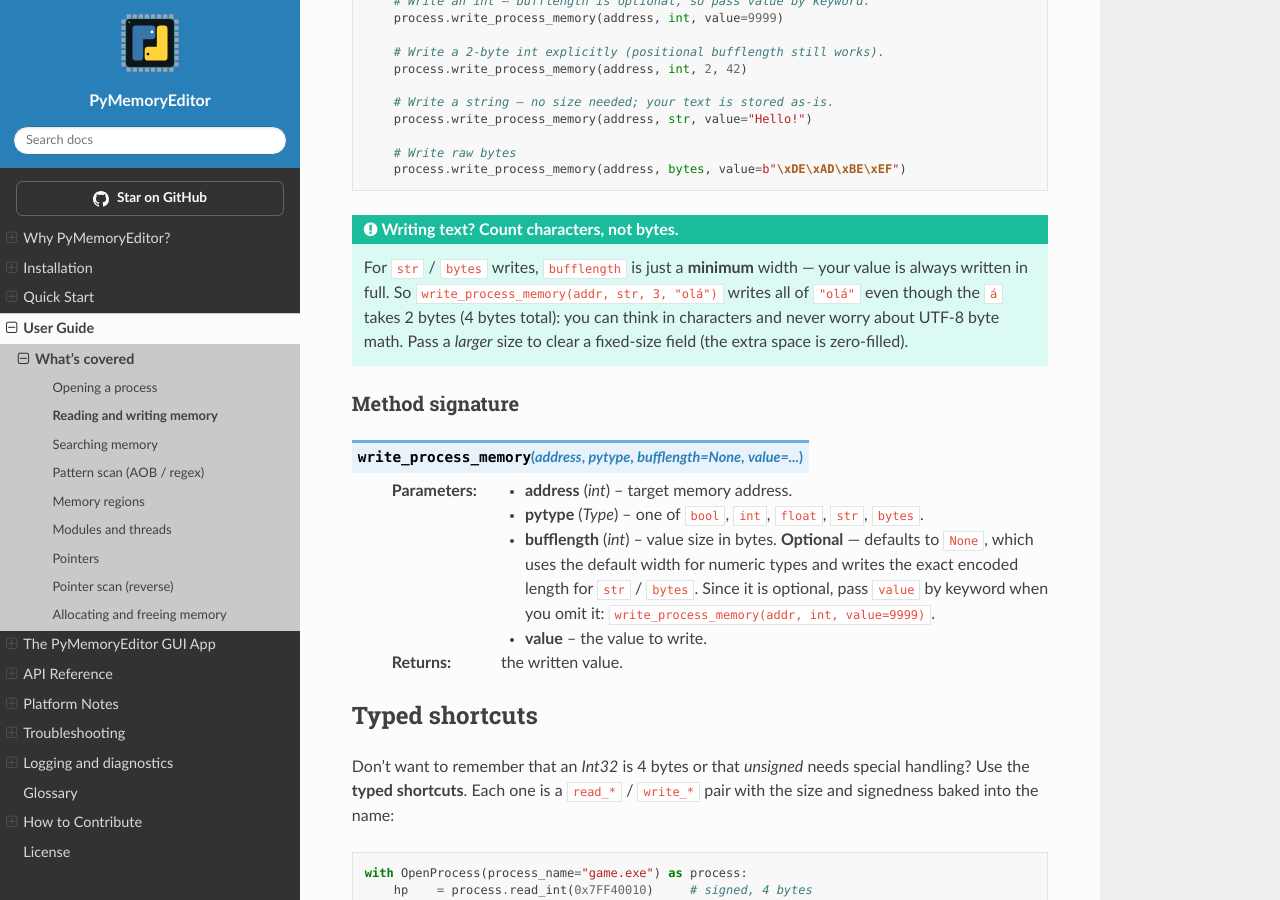
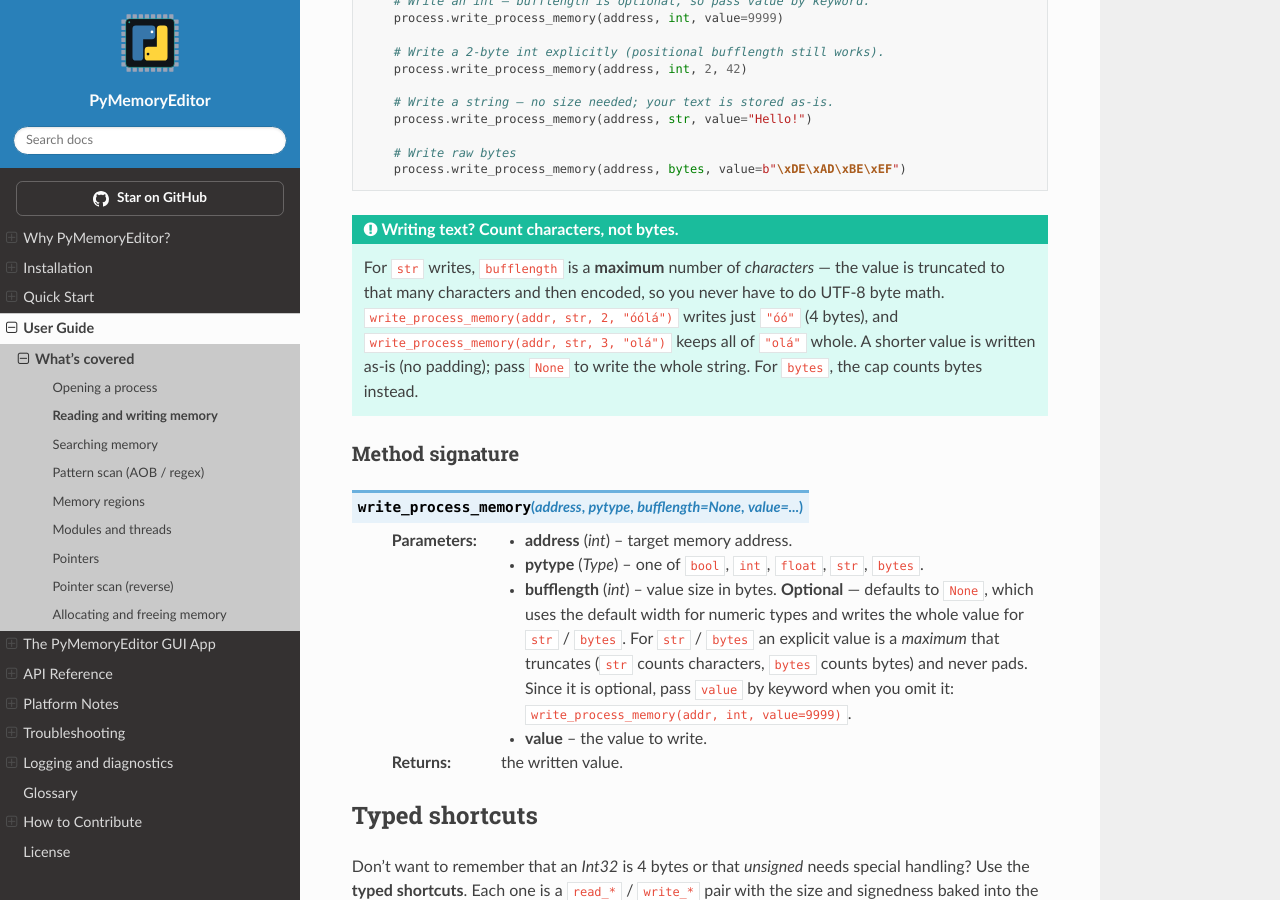
Before and after one commit to JeanExtreme002/PyMemoryEditor, a Sphinx documentation site: the page built from docs/guide/read-write.md, in a window 1280 px wide and 900 px high, scrolled down 1771 px. Built offline with Sphinx 7.4.7 and the Read the Docs theme 3.1.0, drawn with Linux system fonts in a browser that asks for light colours.

Commit message:
feat: make bufflength a maximum width for str/bytes writes (#43)
Previously bufflength acted as a minimum field width for str/bytes
writes: the whole value was always written and shorter values were
NUL-padded up to bufflength. This changes it to a maximum that
truncates and never pads.

For str the cap counts characters (applied before UTF-8 encoding, so
multibyte characters are never split); for bytes it counts bytes. A
value shorter than the cap is written as-is, and bufflength=None still
writes the whole value.

Update prepare_write accordingly and refresh the affected docstrings,
guide pages, API reference and tests.

````diff
--- a/docs/guide/read-write.md
+++ b/docs/guide/read-write.md
@@ -96,11 +96,12 @@ with OpenProcess(process_name="notepad.exe") as process:
 ```{admonition} Writing text? Count characters, not bytes.
 :class: tip
 
-For `str` / `bytes` writes, `bufflength` is just a **minimum** width — your
-value is always written in full. So `write_process_memory(addr, str, 3, "olá")`
-writes all of `"olá"` even though the `á` takes 2 bytes (4 bytes total): you can
-think in characters and never worry about UTF-8 byte math. Pass a *larger*
-size to clear a fixed-size field (the extra space is zero-filled).
+For `str` writes, `bufflength` is a **maximum** number of *characters* — the
+value is truncated to that many characters and then encoded, so you never have
+to do UTF-8 byte math. `write_process_memory(addr, str, 2, "óólá")` writes just
+`"óó"` (4 bytes), and `write_process_memory(addr, str, 3, "olá")` keeps all of
+`"olá"` whole. A shorter value is written as-is (no padding); pass `None` to
+write the whole string. For `bytes`, the cap counts bytes instead.
 ```
 
 ### Method signature
@@ -113,9 +114,10 @@ size to clear a fixed-size field (the extra space is zero-filled).
    :param Type pytype: one of ``bool``, ``int``, ``float``, ``str``, ``bytes``.
    :param int bufflength: value size in bytes. **Optional** — defaults to
       ``None``, which uses the default width for numeric types and writes the
-      exact encoded length for ``str`` / ``bytes``. Since it is optional, pass
-      ``value`` by keyword when you omit it: ``write_process_memory(addr, int,
-      value=9999)``.
+      whole value for ``str`` / ``bytes``. For ``str`` / ``bytes`` an explicit
+      value is a *maximum* that truncates (``str`` counts characters, ``bytes``
+      counts bytes) and never pads. Since it is optional, pass ``value`` by
+      keyword when you omit it: ``write_process_memory(addr, int, value=9999)``.
    :param value: the value to write.
    :return: the written value.
 ```
````
Also changed, not shown: docs/api/openprocess.md (+6 -5 lines), 4 other files.
